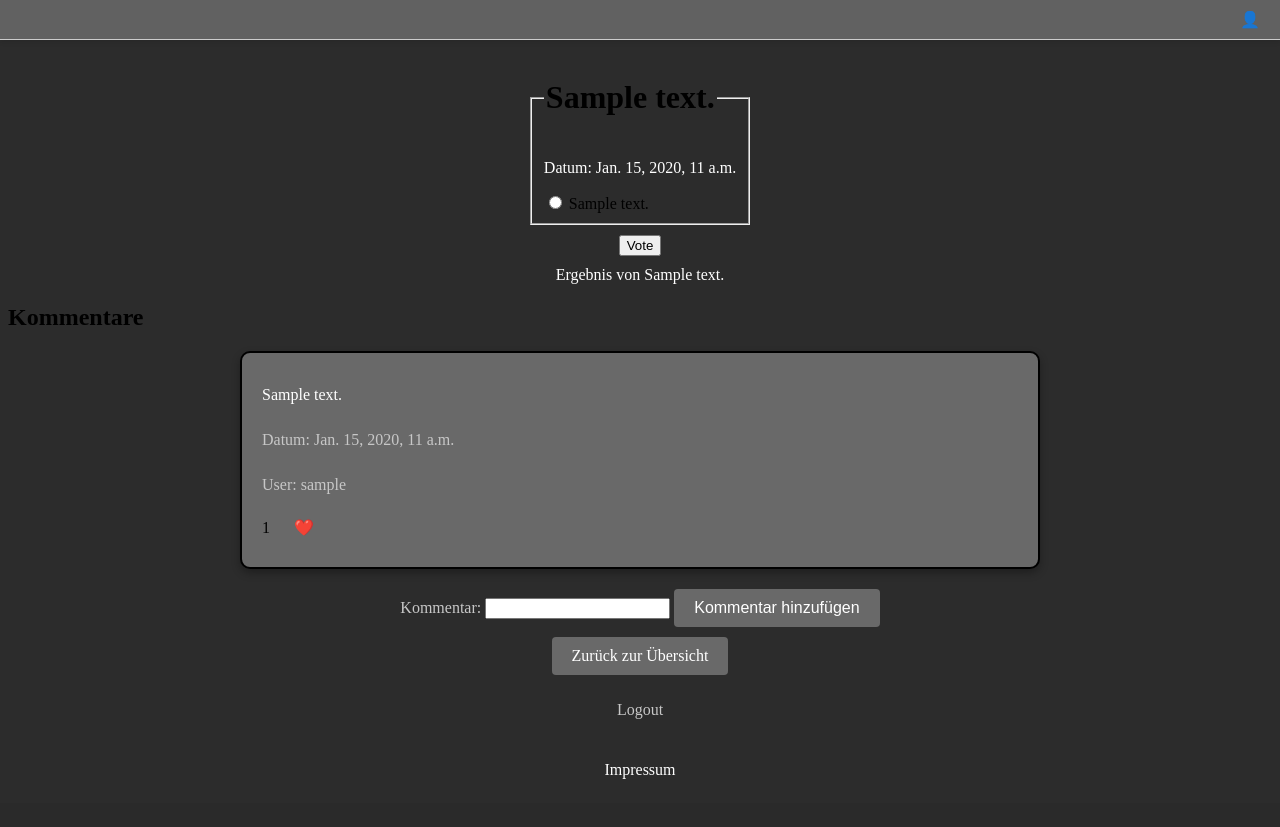
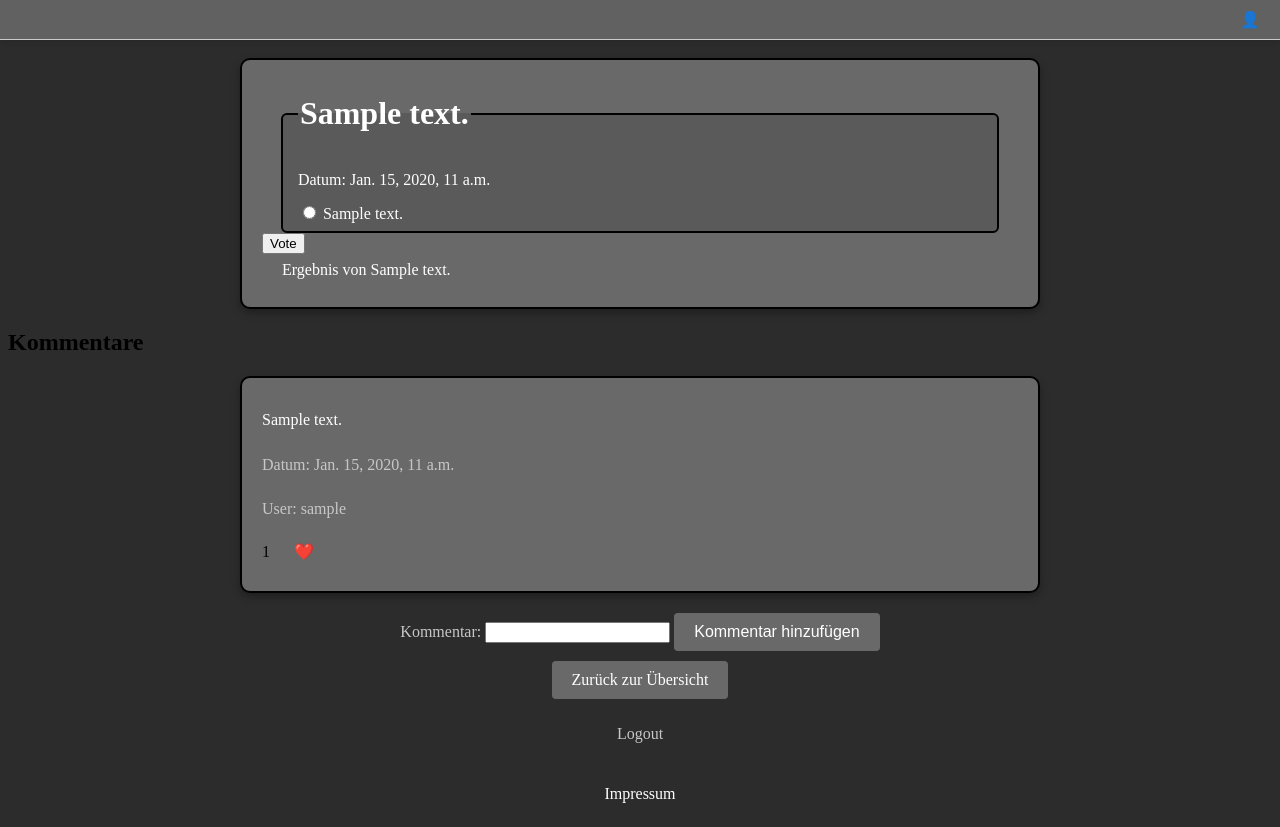
Before and after one commit to EliaLaussegger/PollsDjango1, a Django app: page /polls/1/ in a window 1280 px wide. Before the commit the page ends 779 px from the top, so only its background shows below. Run offline with Django 5.2, Linux system fonts and the light colour scheme; tables that the repository leaves empty hold one stand-in row (values such as "Sample post").

Commit message:
css detail html gearbeitet

```diff
--- a/polls/static/polls/script.js
+++ b/polls/static/polls/script.js
@@ -15,3 +15,19 @@ boxes.forEach(box => {
     buttonLink.style.animation = '';
   });
 });
+document.addEventListener('DOMContentLoaded', () => {
+  document.querySelectorAll('.box').forEach(box => {
+    box.addEventListener('click', (event) => {
+      // Falls direkt auf Link geklickt wurde, nichts tun, damit Link normal funktioniert
+      if (event.target.closest('.button-link')) {
+        return;
+      }
+
+      // Sonst Link im .box finden und dahin navigieren
+      const link = box.querySelector('.button-link');
+      if (link) {
+        window.location.href = link.href;
+      }
+    });
+  });
+});
--- a/polls/static/polls/style.css
+++ b/polls/static/polls/style.css
@@ -8,6 +8,7 @@ ul {
     font-size: small;
   }
 .box {
+  cursor: pointer;
   border: 2px solid black;
   padding: 20px;
   width: 100%;
@@ -23,6 +24,7 @@ ul {
   box-shadow: 0 4px 8px rgba(0, 0, 0, 0.3);
   border-radius: 10px;
   transition: background-color 0.3s ease;
+  user-select: none;
 }
 .box:hover {
   background-color: rgb(70, 69, 69);
@@ -31,26 +33,16 @@ ul {
 .box:hover .button-link {
   background-color: rgb(70, 69, 69);
 }
-
-.button-link:hover {
-  background-color: rgb(43, 42, 42) !important;
+fieldset {
+  width: 95%;
+  margin: 0 auto;
+  padding: 10px 15px;
+  border: 2px solid rgb(0, 0, 0);
+  border-radius: 6px;
+  box-sizing: border-box;
+  background: rgb(90, 90, 90);
+  color: white;
 }
-
-.user_profile {
-  position: fixed;
-  top: 0;
-  left: 0;
-  right: 0;
-  background: black;
-  color: rgb(90, 90, 90);
-  padding: 10px 20px;
-  border-bottom: 1px solid #333;
-  box-shadow: 0 2px 5px rgba(0,0,0,0.3);
-  font-weight: bold;
-  z-index: 1000;
-  text-align: right;
-}
-
 
 .feed {
   color:white;
@@ -118,8 +110,10 @@ body {
   margin: 20px auto;
   box-sizing: border-box;
 }
+.small-button,
 .button-link,
 button {
+  pointer-events: auto;
   padding: 10px 20px;
   font-size: 16px;
   cursor: pointer;
--- a/polls/templates/polls/add_question.html
+++ b/polls/templates/polls/add_question.html
@@ -24,6 +24,7 @@
     <meta charset="UTF-8">
     <meta name="viewport" content="width=device-width, initial-scale=1.0">
     <link rel="stylesheet" href="{% static 'polls/style.css' %}">
+    <script src="{% static 'polls/script.js' %}"></script>
     <title>Frage hinzufügen</title>
 </header>
 <!-- <head>
--- a/polls/templates/polls/detail.html
+++ b/polls/templates/polls/detail.html
@@ -6,6 +6,7 @@
   <meta name="viewport" content="width=device-width, initial-scale=1.0">
   <link rel="stylesheet" href="{% static 'polls/style.css' %}">
   <title>{{ question.question_text }} – Abstimmung</title>
+  <script src="{% static 'polls/script.js' %}"></script>
 </head>
 <body>
 
@@ -15,7 +16,7 @@
 
   <form action="{% url 'polls:vote' question.id %}" method="post">
     {% csrf_token %}
-    <div class="questions-container">
+    <div class="box">
       <fieldset>
 
         <legend><h1>{{ question.question_text }}</h1></legend>
@@ -26,8 +27,8 @@
           <label for="choice{{ forloop.counter }}">{{ choice.choice_text }}</label><br>
         {% endfor %}
       </fieldset>
-      <input type="submit" value="Vote">
-      <a href="{% url 'polls:results' question.id %}">Ergebnis von {{ question.question_text }}</a>
+      <input type="submit" class ="button"value="Vote">
+      <a href="{% url 'polls:results' question.id %}" class="small-button">Ergebnis von {{ question.question_text }}</a>
     </div>
 
   </form>
--- a/polls/templates/polls/impressum.html
+++ b/polls/templates/polls/impressum.html
@@ -5,6 +5,7 @@
     <meta charset="UTF-8">
     <meta name="viewport" content="width=device-width, initial-scale=1.0">
     <link rel="stylesheet" href="{% static 'polls/style.css' %}">
+    <script src="{% static 'polls/script.js' %}"></script>
     <title>Impressum</title>
 </head>
 <body>
--- a/polls/templates/polls/index.html
+++ b/polls/templates/polls/index.html
@@ -5,6 +5,7 @@
   <meta charset="UTF-8">
   <meta name="viewport" content="width=device-width, initial-scale=1.0">
   <link rel="stylesheet" href="{% static 'polls/style.css' %}">
+  <script src="{% static 'polls/script.js' %}"></script>
   <title>Willkommen bei den Umfragen</title>
 </head>
 <body>
--- a/polls/templates/polls/latest_feed.html
+++ b/polls/templates/polls/latest_feed.html
@@ -5,6 +5,7 @@
   <meta charset="UTF-8">
   <meta name="viewport" content="width=device-width, initial-scale=1.0">
   <link rel="stylesheet" href="{% static 'polls/style.css' %}">
+  <script src="{% static 'polls/script.js' %}"></script>
   <title>Neueste Umfragen</title>
 </head>
 <body>
--- a/polls/templates/polls/popular.html
+++ b/polls/templates/polls/popular.html
@@ -5,6 +5,7 @@
   <meta charset="UTF-8">
   <meta name="viewport" content="width=device-width, initial-scale=1.0">
   <link rel="stylesheet" href="{% static 'polls/style.css' %}">
+  <script src="{% static 'polls/script.js' %}"></script>
   <title>Beliebteste Umfragen</title>
 </head>
 <body>
--- a/polls/templates/polls/results.html
+++ b/polls/templates/polls/results.html
@@ -5,6 +5,7 @@
   <meta charset="UTF-8">
   <meta name="viewport" content="width=device-width, initial-scale=1.0">
   <link rel="stylesheet" href="{% static 'polls/style.css' %}">
+  <script src="{% static 'polls/script.js' %}"></script>
   <title>Ergebnisse: {{ question.question_text }}</title>
 </head>
 <body>
```
